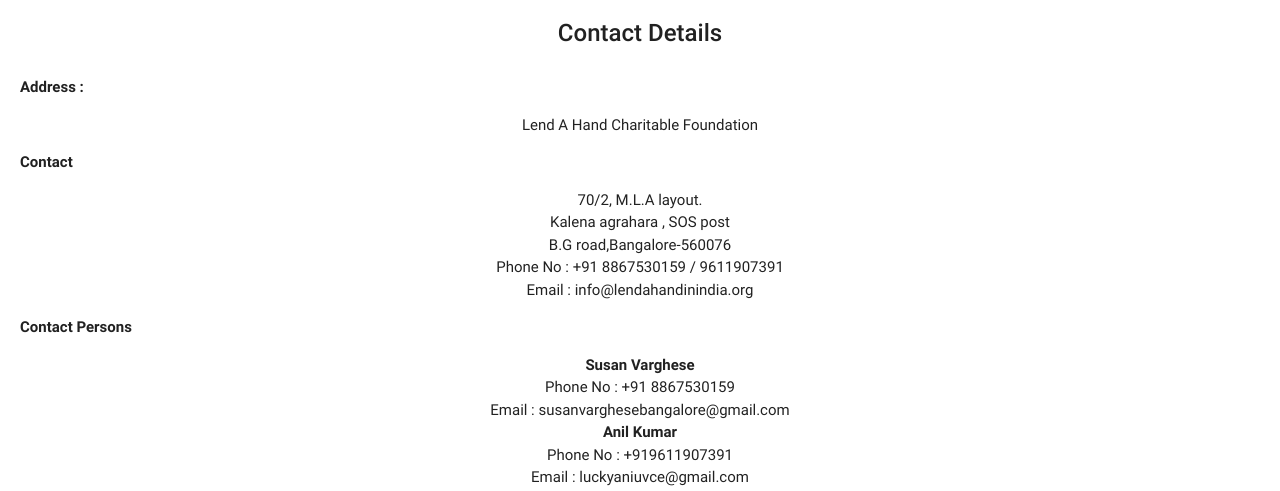
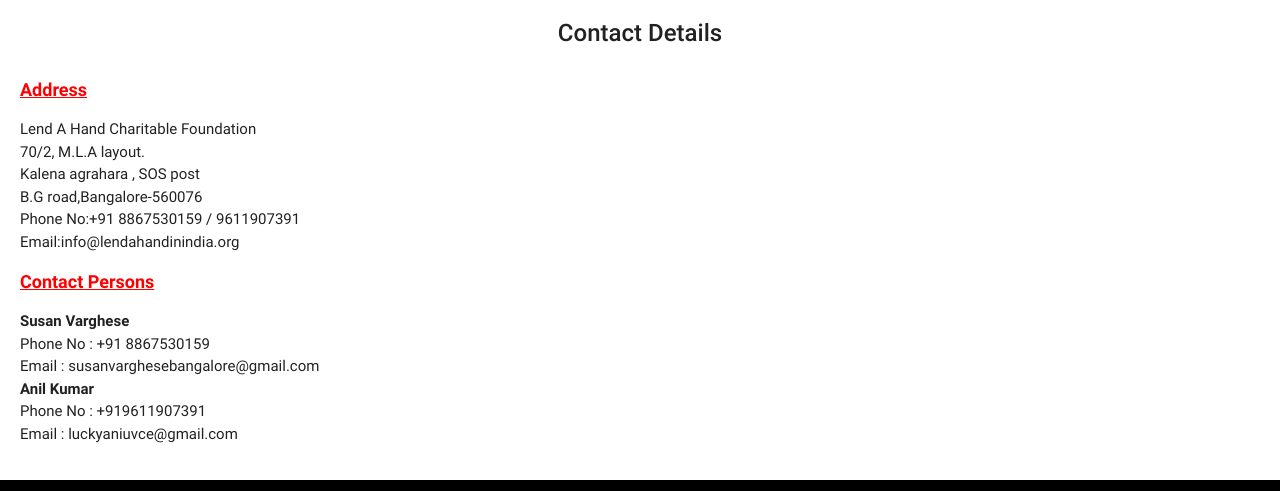
Before and after one commit to subhadarsinisahoo/LHF, a plain HTML site: page contact.html in a window 1280 px wide. Shown: the part 56-547 px from the top of the page. Drawn offline with nearby package versions, Linux system fonts and the light colour scheme; a script that the page names is missing; a web font is replaced by a local one.

Commit message:
Add files via upload

```diff
--- a/contact.html
+++ b/contact.html
@@ -109,32 +109,28 @@
 
 
 
-<p align="justify"><b>Address :</b></p>
-
+<p align="left"><font size="4px"><font color="red"><b><u>Address</u></b></font></font></p>
+<p align="justify">
 Lend A Hand Charitable Foundation <br>
-
-<p align="justify"><b>Contact</b></p>
 
 70/2, M.L.A layout.<br>
 
  Kalena agrahara , SOS post<br>
 B.G road,Bangalore-560076<br>
 
-Phone No : +91 8867530159 / 9611907391<br>
+Phone No:+91 8867530159 / 9611907391<br>
 
-Email : info@lendahandinindia.org<br>
+Email:info@lendahandinindia.org<br></p>
 
-<p align="justify"><b>Contact Persons</b></p>
-<b>Susan Varghese</b><br>
+<p align="left"><font size="4px"><font color="red"><b><u>Contact Persons</u></b></font></font></p>
+<p align="left"><b>Susan Varghese</b><br>
+Phone No : +91 8867530159</br>
+Email : susanvarghesebangalore@gmail.com</br>
+<b>Anil Kumar</b></br>
+Phone No : +919611907391</br>
+Email : luckyaniuvce@gmail.com</p>
 
-Phone No : +91 8867530159<br>
 
-Email : susanvarghesebangalore@gmail.com<br>
-
-<b>Anil Kumar</b><br>
-
-Phone No : +919611907391<br>
-Email : luckyaniuvce@gmail.com</p>
 
 
 
```
